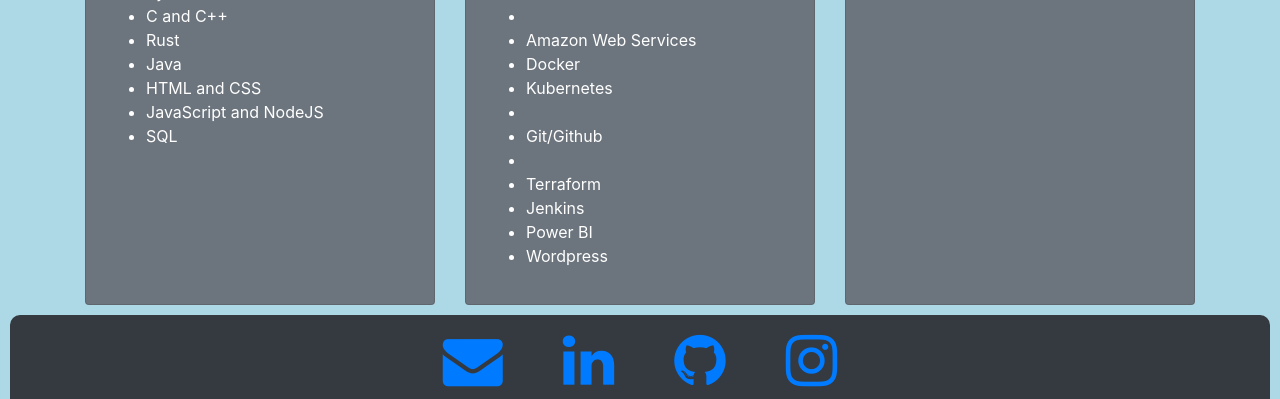
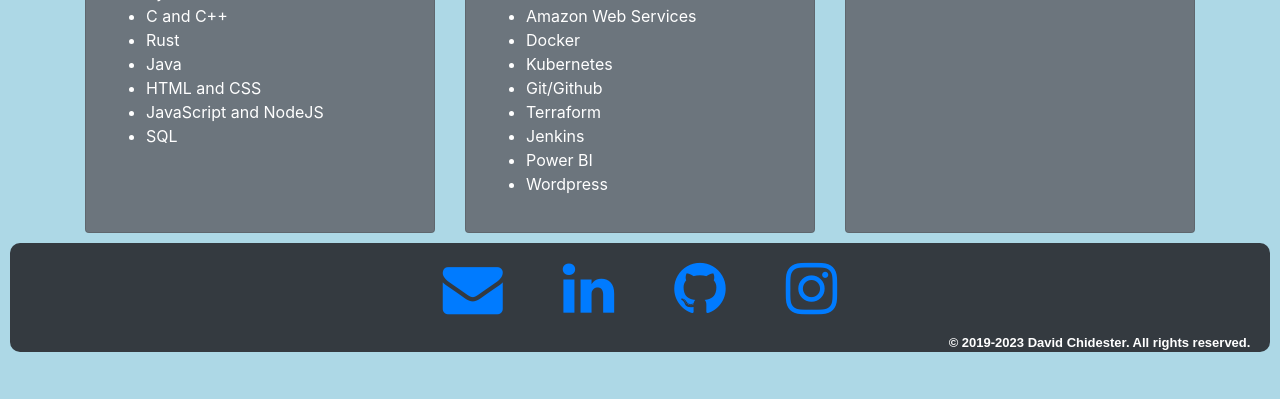
Before and after one commit to dchid/davidnchidester.com, a plain HTML site: page index.html in a window 1280 px wide. Shown: the part 729-1128 px from the top of the page. After the commit the page ends 1097 px from the top, so only its background shows below. Drawn offline with nearby package versions, Linux system fonts and the light colour scheme.

Commit message:
correct tags

```diff
--- a/index.html
+++ b/index.html
@@ -76,11 +76,11 @@
         </div>
         <div class="card-body">
           <ul>
-            <li>Linux<li>
-            <li>Amazon Web Services</li>
+            <li>Linux</li>
+	    <li>Amazon Web Services</li>
 	    <li>Docker</li>
-	    <li>Kubernetes<li>
-	    <li>Git/Github<li>
+	    <li>Kubernetes</li>
+	    <li>Git/Github</li>
 	    <li>Terraform</li>
 	    <li>Jenkins</li>
             <li>Power BI</li>
```
